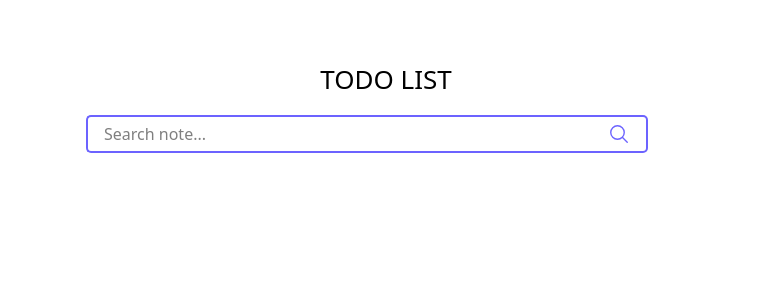
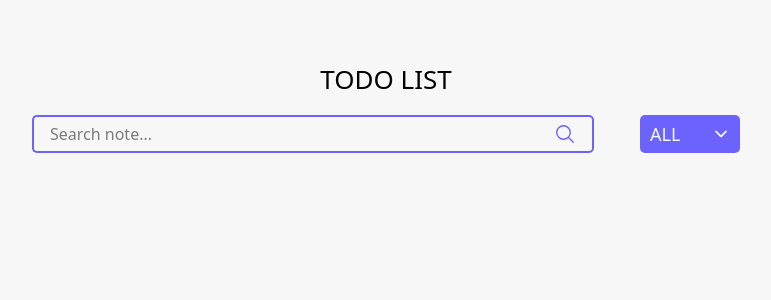
Before and after one commit to ArmenSyan/Todo-List-TS, a React (Vite) app: page / in a window 1280 px wide. Shown: the top 300 px of the page, without its empty margins (254-1025 px from the left). Built offline with nearby package versions, Linux system fonts and the light colour scheme.

Commit message:
Create Dropdown

```diff
--- a/index.html
+++ b/index.html
@@ -13,7 +13,7 @@
     rel="stylesheet">
 </head>
 
-<body class="flex flex-col justify-evenly items-center">
+<body class="flex flex-col justify-evenly items-center bg-white">
   <div id="root" ></div>
   <script type="module" src="/src/main.tsx"></script>
 
--- /dev/null
+++ b/src/Components/Header/DropDown/Dropdown.tsx
@@ -0,0 +1,29 @@
+import { useState } from "react"
+import { IoIosArrowDown } from "react-icons/io";
+import { IoIosArrowUp } from "react-icons/io";
+function Dropdown() {
+    const [open, setOpen] = useState(false)
+
+    function button() {
+        if (open) setOpen(false)
+        else setOpen(true)
+    }
+    return (
+        <div className="relative w-[100px] ">
+            <button onClick={button}
+                className="w-full h-[38px] rounded-[5px] flex justify-between items-center cursor-pointer text-[18px] px-[10px] text-white bg-purple font-medium duration-300 transition-all">ALL  {!open ? <IoIosArrowDown /> : <IoIosArrowUp />}</button>
+
+            {open && (
+                <div className="absolute  mt-2 w-full bg-[white] text-purple border rounded-[5px] py-[5px] duration-300">
+                    <ul className="flex flex-col text-center font-medium">
+                        <li className="w-[full] cursor-pointer h-[38px] px-[10px]  flex justify-between items-center hover:bg-hover duration-300 transition-all">All</li>
+                        <li className="w-[full] cursor-pointer h-[38px] px-[10px]  flex justify-between items-center hover:bg-hover duration-300 transition-all">Complate</li>
+                        <li className="w-[full] cursor-pointer h-[38px] px-[10px]  flex justify-between items-center hover:bg-hover duration-300 transition-all">Incomplate</li>
+                    </ul>
+                </div>
+            )}
+        </div>
+    )
+}
+
+export default Dropdown
--- a/src/Components/Header/Header.tsx
+++ b/src/Components/Header/Header.tsx
@@ -1,11 +1,13 @@
+import Dropdown from "./DropDown/Dropdown"
 import Search from "./Search/Search"
 
 function Header() {
   return (
-    <div className="flex flex-col justify-evenly items-center ">
+    <div className="flex flex-col justify-center items-center ">
         <h1 className="font-medium text-[26px] ">TODO LIST</h1>
         <div className="flex justify-evenly items-center gap-x-2 mt-[16px]">
             <Search />
+            <Dropdown />
         </div>
     </div>
   )
--- a/src/index.css
+++ b/src/index.css
@@ -5,4 +5,5 @@
   --color-purple : #6C63FF;
   --color-white : #F7F7F7;
   --color-black : #252525;
+  --color-hover : #D7D5FF;
 }
```
